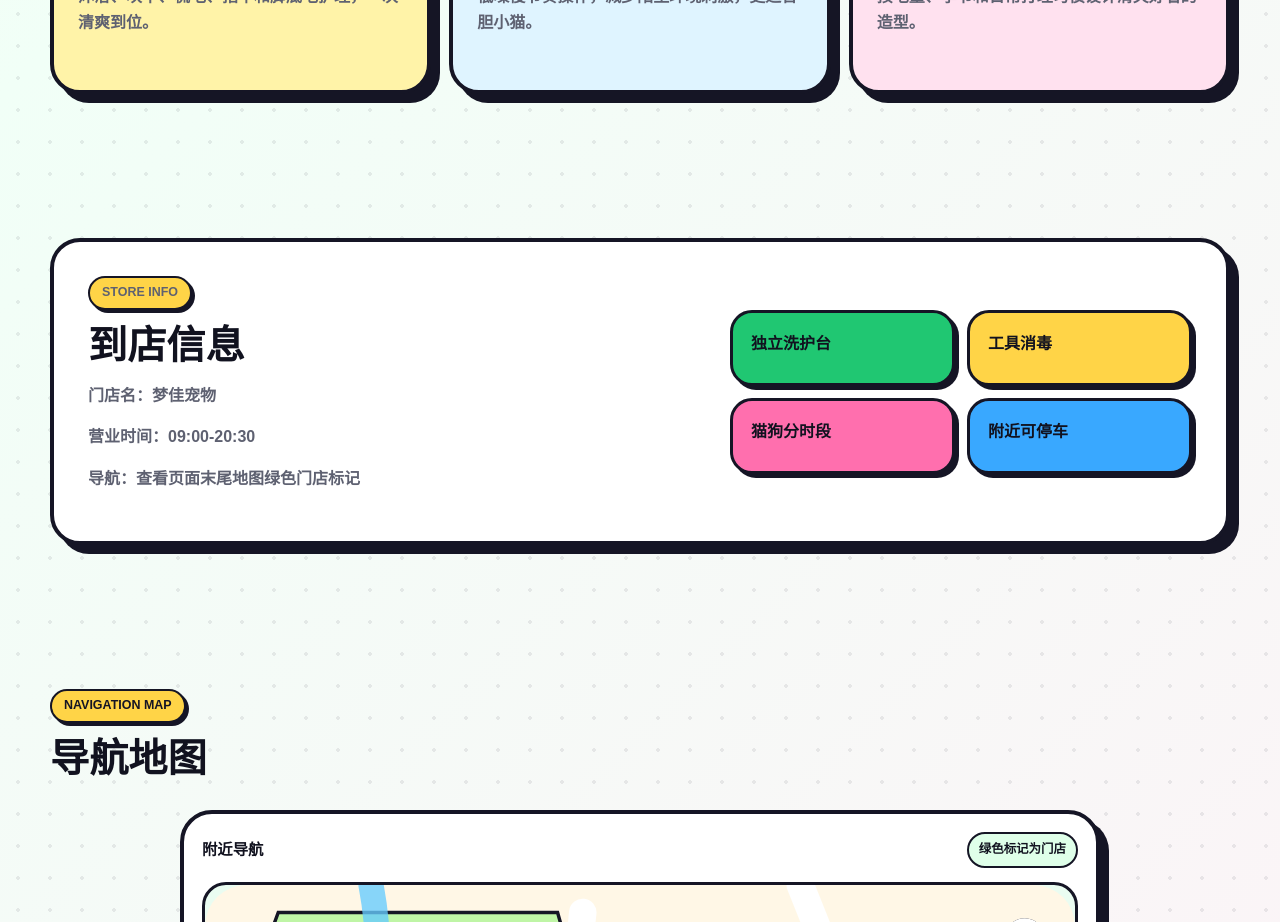
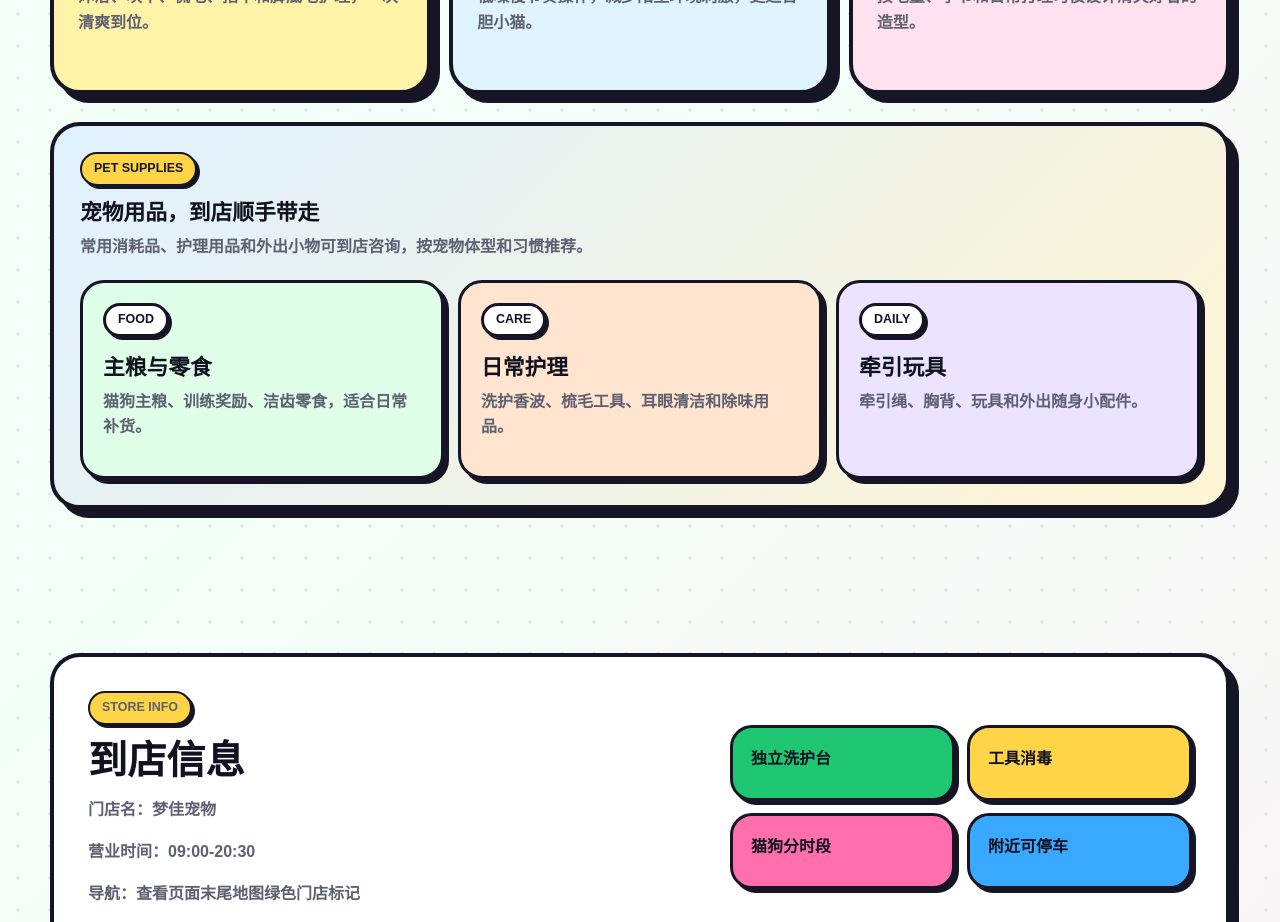
Before and after one commit to susgrjsvssjsg/pet_care-, a Next.js app: page / in a window 1280 px wide. Shown: the part 2340-3262 px from the top of the page. Built offline with nearby package versions, Linux system fonts and the light colour scheme.

Commit message:
Add booking contact and visit time fields

```diff
--- a/app/globals.css
+++ b/app/globals.css
@@ -759,6 +759,73 @@ h3 {
   background: #ffe1ef;
 }
 
+.supply-block {
+  margin-top: 28px;
+  padding: 26px;
+  border: 4px solid var(--line);
+  border-radius: 30px;
+  background:
+    linear-gradient(135deg, rgba(57, 168, 255, 0.16), rgba(255, 212, 71, 0.24)),
+    #fff;
+  box-shadow: var(--shadow);
+}
+
+.supply-block .section-heading {
+  max-width: 760px;
+  margin-bottom: 20px;
+}
+
+.supply-block h3 {
+  margin-bottom: 8px;
+}
+
+.supply-grid {
+  display: grid;
+  grid-template-columns: repeat(3, minmax(0, 1fr));
+  gap: 14px;
+}
+
+.supply-card {
+  min-height: 190px;
+  padding: 20px;
+  border: 3px solid var(--line);
+  border-radius: 24px;
+  background: #fff;
+  box-shadow: 5px 5px 0 var(--line);
+}
+
+.supply-card.green {
+  background: #dfffe9;
+}
+
+.supply-card.orange {
+  background: #ffe5cf;
+}
+
+.supply-card.purple {
+  background: #ebe3ff;
+}
+
+.supply-card span {
+  display: inline-flex;
+  min-height: 34px;
+  margin-bottom: 18px;
+  padding: 4px 12px;
+  align-items: center;
+  border: 3px solid var(--line);
+  border-radius: 999px;
+  background: #fff;
+  box-shadow: 3px 3px 0 var(--line);
+  font-size: 0.78rem;
+  font-weight: 900;
+  text-transform: uppercase;
+}
+
+.supply-card p {
+  color: var(--muted);
+  font-weight: 700;
+}
+
 .service-card span {
   display: grid;
   width: 50px;
@@ -936,6 +1003,7 @@ h3 {
   }
 
   .service-grid,
+  .supply-grid,
   .booking-form {
     grid-template-columns: 1fr 1fr;
   }
@@ -1005,6 +1073,7 @@ h3 {
 
   .store-facts,
   .service-grid,
+  .supply-grid,
   .visit-panel,
   .visit-badges,
   .booking-form {
@@ -1057,9 +1126,14 @@ h3 {
   .booking,
   .visit-panel,
   .service-card,
+  .supply-block,
   .carousel {
     border-radius: 24px;
     box-shadow: 6px 6px 0 var(--line);
+  }
+
+  .supply-block {
+    padding: 20px;
   }
 
   .interior::before {
--- a/app/page.jsx
+++ b/app/page.jsx
@@ -352,6 +352,32 @@ export default function Home() {
               <p>按毛量、季节和日常打理习惯设计清爽好看的造型。</p>
             </article>
           </div>
+
+          <div className="supply-block" aria-labelledby="supplies-title">
+            <div className="section-heading">
+              <p className="eyebrow">Pet Supplies</p>
+              <h3 id="supplies-title">宠物用品，到店顺手带走</h3>
+              <p>常用消耗品、护理用品和外出小物可到店咨询，按宠物体型和习惯推荐。</p>
+            </div>
+
+            <div className="supply-grid">
+              <article className="supply-card green">
+                <span>Food</span>
+                <h3>主粮与零食</h3>
+                <p>猫狗主粮、训练奖励、洁齿零食，适合日常补货。</p>
+              </article>
+              <article className="supply-card orange">
+                <span>Care</span>
+                <h3>日常护理</h3>
+                <p>洗护香波、梳毛工具、耳眼清洁和除味用品。</p>
+              </article>
+              <article className="supply-card purple">
+                <span>Daily</span>
+                <h3>牵引玩具</h3>
+                <p>牵引绳、胸背、玩具和外出随身小配件。</p>
+              </article>
+            </div>
+          </div>
         </section>
 
         <section className="section visit" id="visit" aria-labelledby="visit-title">
```
